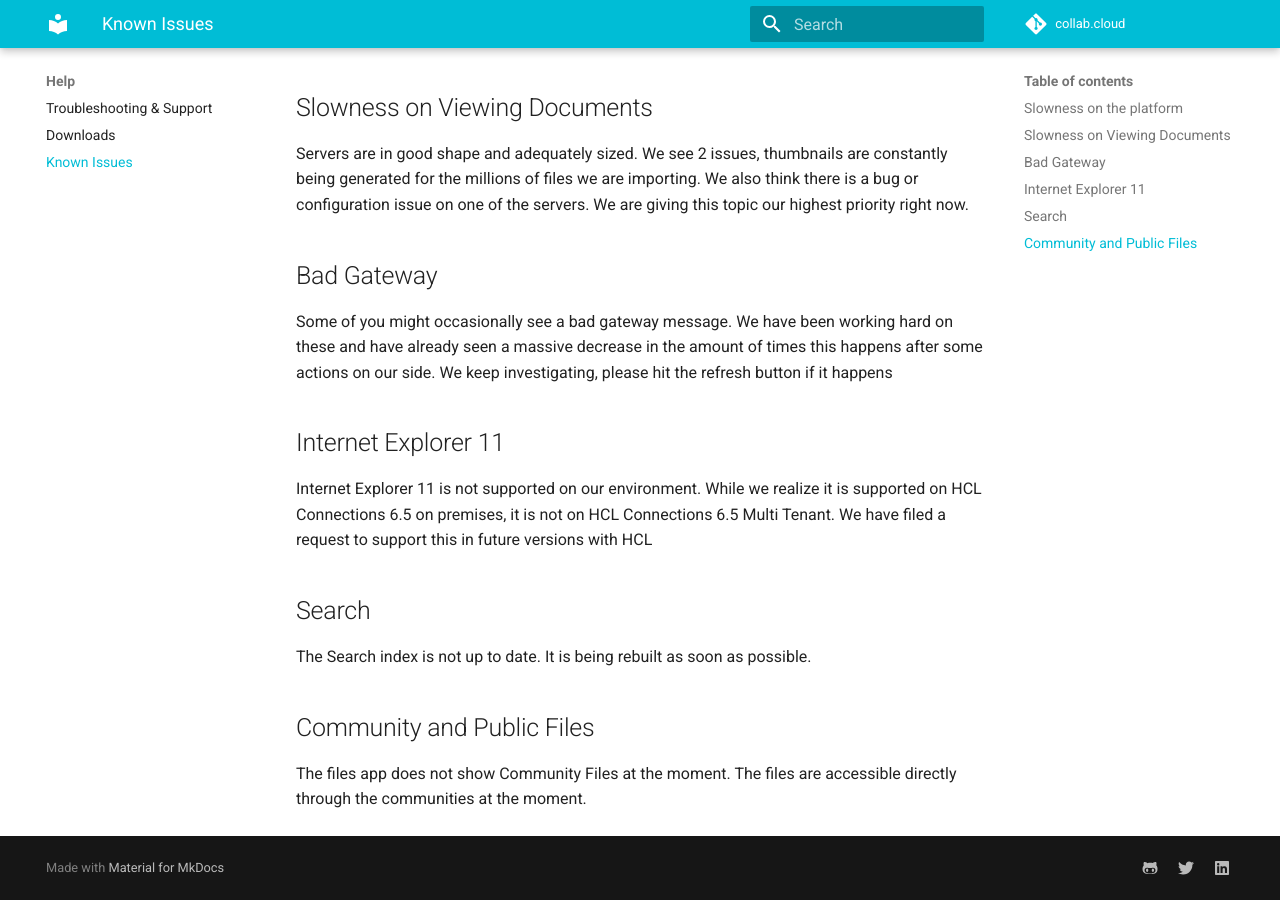
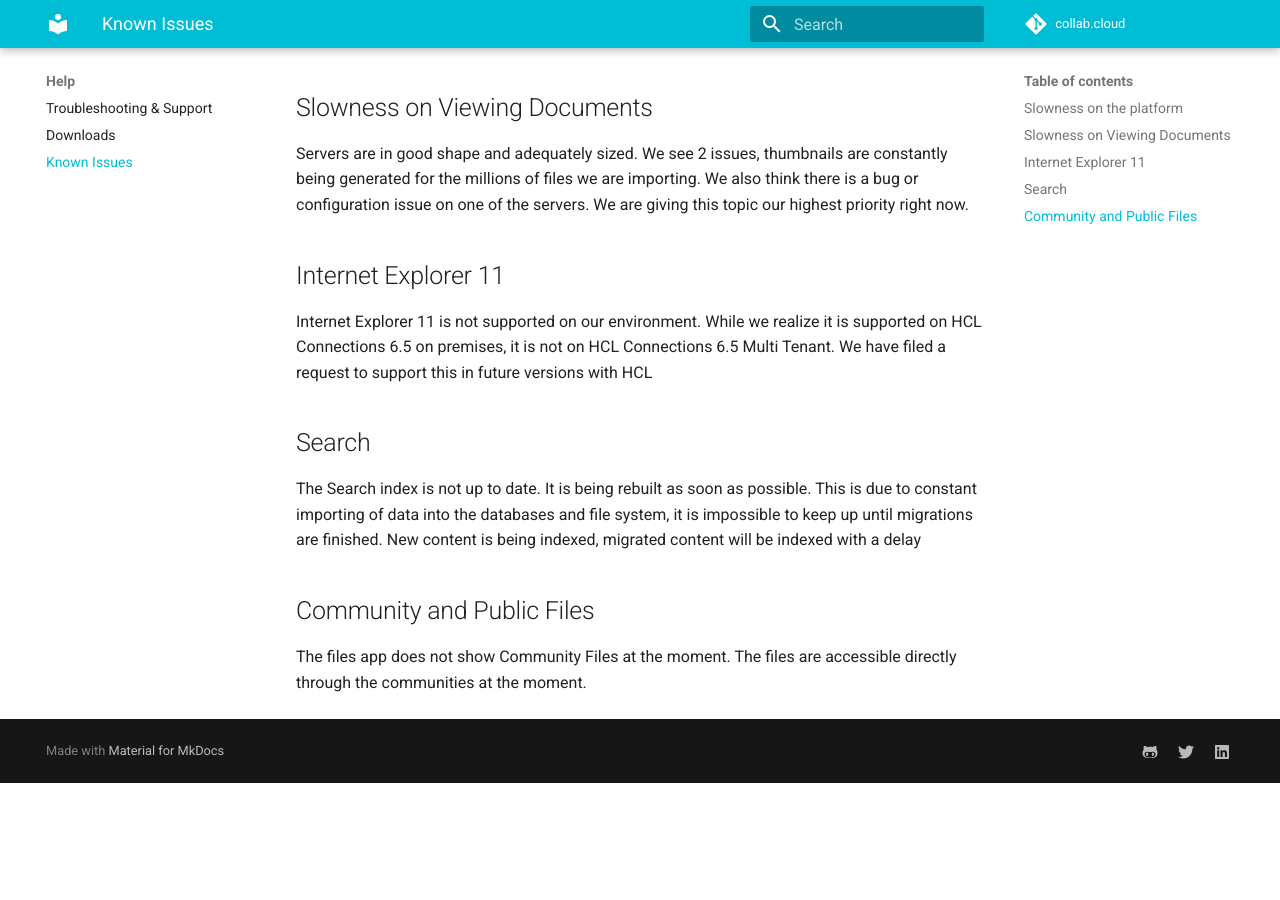
Before and after one commit to collabdotcloud/docs.collab.cloud, an MkDocs documentation site: the page built from docs/help/known-issues.md, in a window 1280 px wide and 900 px high, scrolled down 650 px. Built offline with MkDocs 1.6.1 and Material for MkDocs 9.7.7, drawn with Linux system fonts in a browser that asks for light colours; after the commit the page ends 1433 px from its top, so only the background shows below that.

Commit message:
Update known-issues.md

```diff
--- a/docs/help/known-issues.md
+++ b/docs/help/known-issues.md
@@ -18,9 +18,6 @@ We see a slowness on the platform, this is expected. We are transferring many cu
 
 Servers are in good shape and adequately sized. We see 2 issues, thumbnails are constantly being generated for the millions of files we are importing. We also think there is a bug or configuration issue on one of the servers. We are giving this topic our highest priority right now.
 
-## Bad Gateway
-
-Some of you might occasionally see a bad gateway message. We have been working hard on these and have already seen a massive decrease in the amount of times this happens after some actions on our side. We keep investigating, please hit the refresh button if it happens
 
 ## Internet Explorer 11
 
@@ -28,7 +25,7 @@ Internet Explorer 11 is not supported on our environment. While we realize it is
 
 ## Search
 
-The Search index is not up to date. It is being rebuilt as soon as possible.
+The Search index is not up to date. It is being rebuilt as soon as possible. This is due to constant importing of data into the databases and file system, it is impossible to keep up until migrations are finished. New content is being indexed, migrated content will be indexed with a delay
 
 ## Community and Public Files
 
```
